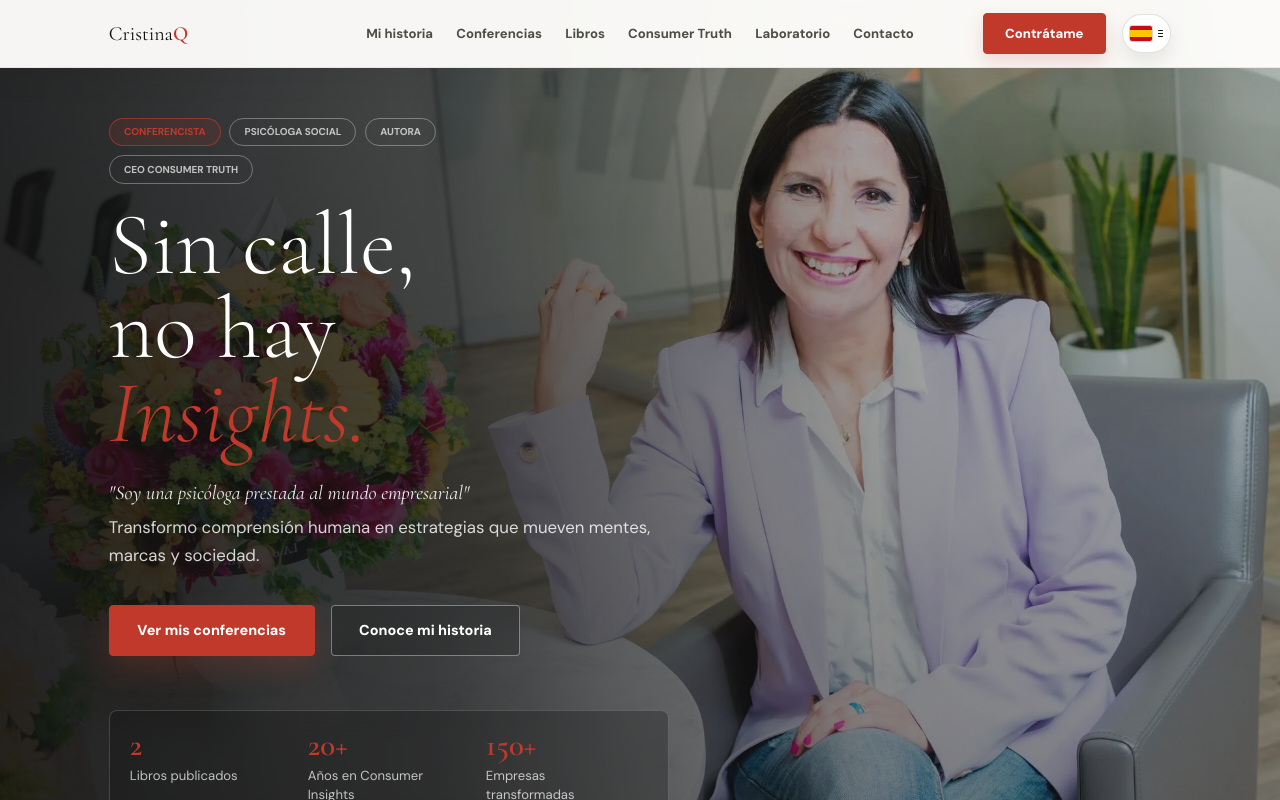
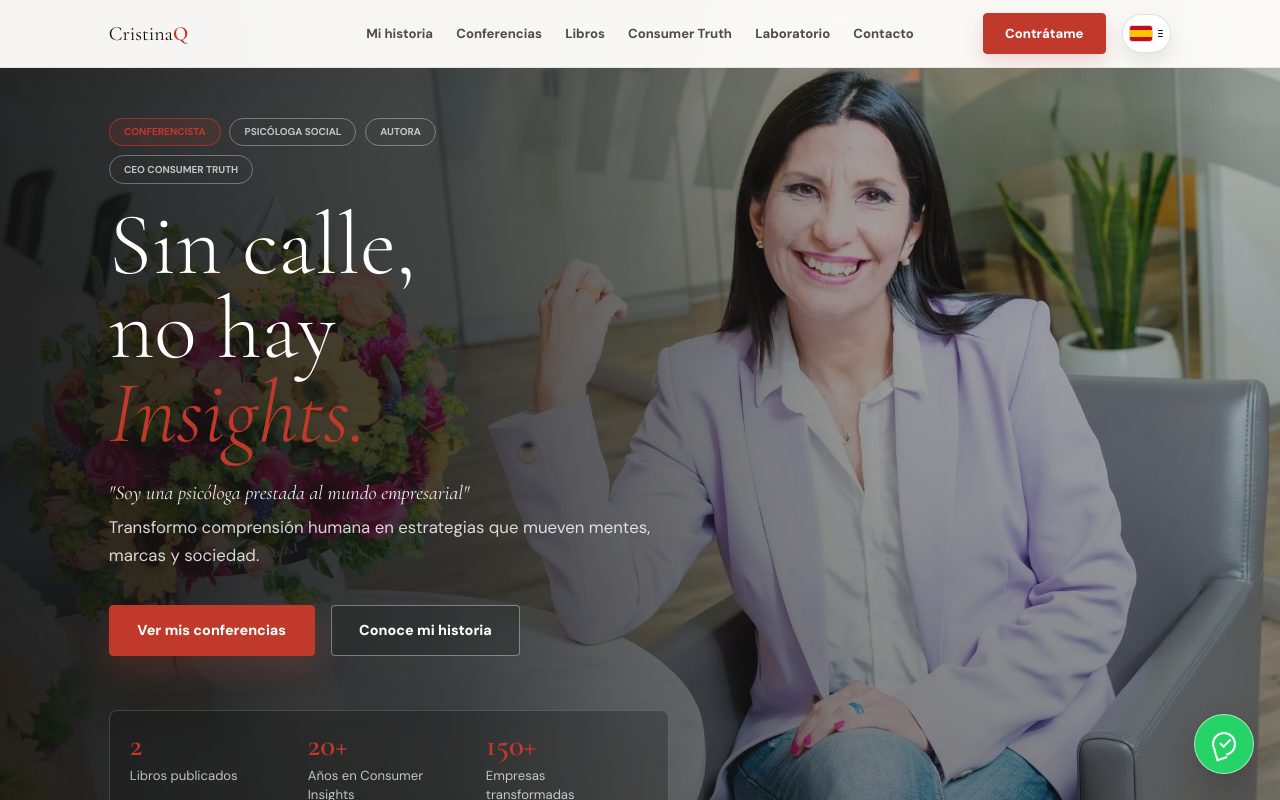
Before and after one commit to SebastianWRH/CristinaQuinones, a React (Vite) app: page / in a window 1280 px wide. Shown: the top 800 px of the page. Built offline with nearby package versions, Linux system fonts and the light colour scheme.

Commit message:
Add floating WhatsApp button

```diff
--- a/src/pages/Home.jsx
+++ b/src/pages/Home.jsx
@@ -713,6 +713,16 @@ function Home() {
             <button type="submit">{t('home.contact.submit')}</button>
           </form>
         </section>
+
+        <a
+          href="https://api.whatsapp.com/send?phone=51998244997"
+          target="_blank"
+          rel="noreferrer"
+          className={styles.whatsappFloat}
+          aria-label={t('footer.whatsapp')}
+        >
+          <span aria-hidden="true" />
+        </a>
       </div>
     </>
   );
--- a/src/pages/Home.module.css
+++ b/src/pages/Home.module.css
@@ -1422,6 +1422,71 @@
   transform: translateY(-1px);
 }
 
+.whatsappFloat {
+  width: 3.8rem;
+  height: 3.8rem;
+  position: fixed;
+  right: 1.6rem;
+  bottom: 1.6rem;
+  z-index: 90;
+  display: inline-flex;
+  align-items: center;
+  justify-content: center;
+  color: #ffffff;
+  background: #25d366;
+  border: 1px solid rgba(255, 255, 255, 0.55);
+  border-radius: 999px;
+  box-shadow: 0 1rem 2rem rgba(17, 17, 17, 0.22);
+  text-decoration: none;
+  transition:
+    box-shadow 0.2s ease,
+    transform 0.2s ease;
+}
+
+.whatsappFloat:hover {
+  box-shadow: 0 1.25rem 2.4rem rgba(17, 17, 17, 0.28);
+  transform: translateY(-2px);
+}
+
+.whatsappFloat:focus-visible {
+  outline: 2px solid #ffffff;
+  outline-offset: 3px;
+}
+
+.whatsappFloat span {
+  width: 1.55rem;
+  height: 1.55rem;
+  position: relative;
+  display: block;
+  border: 2px solid currentColor;
+  border-radius: 999px;
+}
+
+.whatsappFloat span::before {
+  content: '';
+  position: absolute;
+  left: 0.1rem;
+  bottom: -0.35rem;
+  width: 0.55rem;
+  height: 0.55rem;
+  background: #25d366;
+  border-left: 2px solid currentColor;
+  border-bottom: 2px solid currentColor;
+  transform: rotate(-18deg);
+}
+
+.whatsappFloat span::after {
+  content: '';
+  position: absolute;
+  top: 0.36rem;
+  left: 0.4rem;
+  width: 0.56rem;
+  height: 0.28rem;
+  border-left: 2px solid currentColor;
+  border-bottom: 2px solid currentColor;
+  transform: rotate(-45deg);
+}
+
 @media (max-width: 1100px) {
   .home section {
     padding: 5.5rem 5%;
@@ -1647,6 +1712,13 @@
   .labVisual img {
     min-height: 380px;
   }
+
+  .whatsappFloat {
+    width: 3.35rem;
+    height: 3.35rem;
+    right: 1rem;
+    bottom: 1rem;
+  }
 }
 
 @media (prefers-reduced-motion: reduce) {
```
